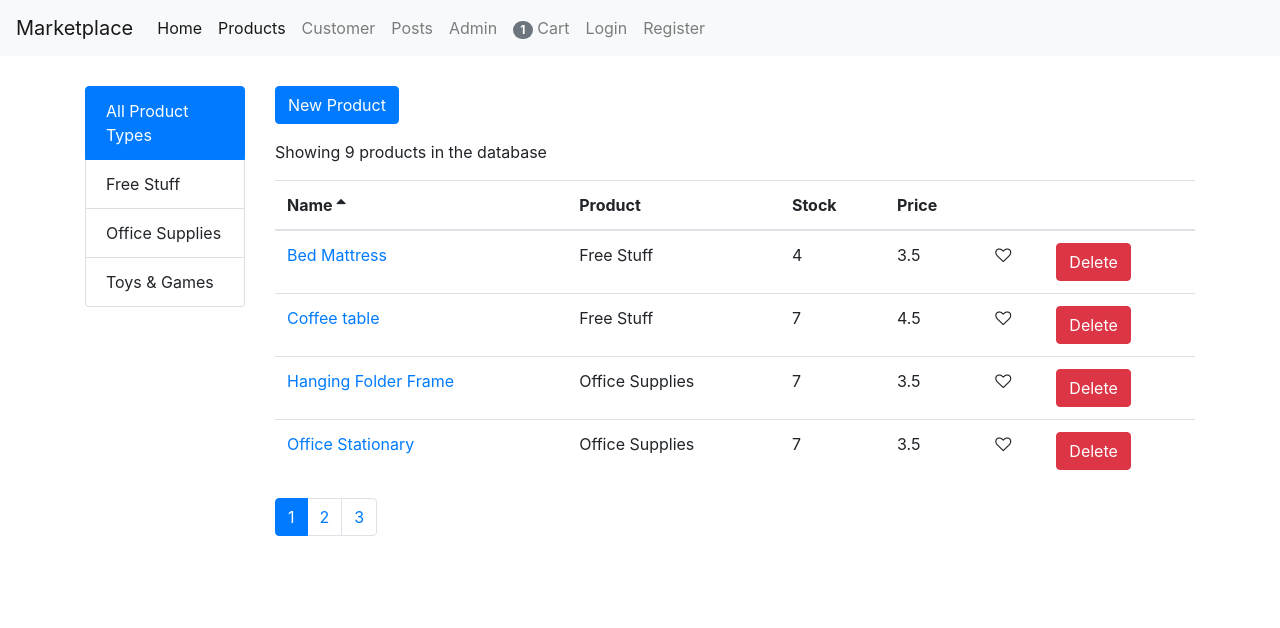
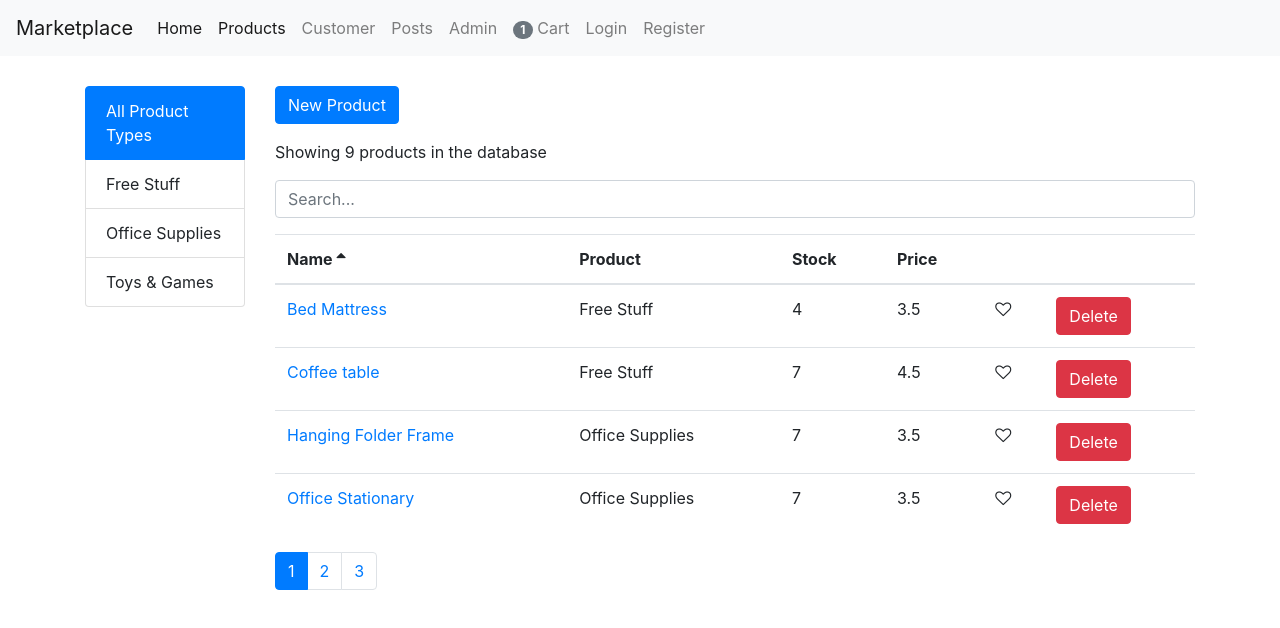
Before and after one commit to jt0398/Marketplace, a React (Create React App) app in the folder client/: page /products in a window 1280 px wide. Shown: the top 628 px of the page. Built offline with nearby package versions, Linux system fonts and the light colour scheme.

Commit message:
Added search

```diff
--- /dev/null
+++ b/client/src/components/common/searchBox.js
@@ -0,0 +1,16 @@
+import React from "react";
+
+const SearchBox = ({ value, onChange }) => {
+  return (
+    <input
+      type="text"
+      name="query"
+      className="form-control my-3"
+      placeholder="Search..."
+      value={value}
+      onChange={(e) => onChange(e.currentTarget.value)}
+    />
+  );
+};
+
+export default SearchBox;
--- a/client/src/pages/products.js
+++ b/client/src/pages/products.js
@@ -7,6 +7,7 @@
 import { getProductTypes } from "../services/productTypeService";
 import _ from "lodash";
 import { Link } from "react-router-dom";
+import SearchBox from "../components/common/searchBox";
 
 class Products extends Component {
   state = {
@@ -14,8 +15,9 @@
     productTypes: [],
     pageSize: 4,
     currentPage: 1,
-    selectedProductType: null,
+    selectedProductType: null, //used in uncontrolled component
     sortColumn: { path: "name", order: "asc" },
+    searchQuery: "", //used in controlled component i.e. input field value={variable}. null or undefined in react are uncontrolled component
   };
 
   componentDidMount() {
@@ -56,19 +58,42 @@
     this.setState({ selectedProductType: productType, currentPage: 1 });
   };
 
+  handleSearch = (query) => {
+    this.setState({
+      searchQuery: query,
+      selectedProductType: null,
+      currentPage: 1,
+    });
+  };
+
   getPagedData = () => {
     const {
       products: allProducts,
       selectedProductType,
       sortColumn,
+      searchQuery,
     } = this.state;
 
-    const filteredProducts =
+    let filteredProducts = allProducts;
+
+    if (searchQuery) {
+      filteredProducts = allProducts.filter(
+        (product) =>
+          product.name.toLowerCase().search(searchQuery.toLowerCase()) > -1
+      );
+    } else if (selectedProductType && selectedProductType._id) {
+      filteredProducts = allProducts.filter(
+        (product) => product.productType._id === selectedProductType._id
+      );
+    }
+
+    /*
+    filteredProducts =
       selectedProductType && selectedProductType._id
         ? allProducts.filter(
             (product) => product.productType._id === selectedProductType._id
           )
-        : allProducts;
+        : allProducts;*/
 
     const sortedProducts = _.orderBy(
       filteredProducts,
@@ -86,11 +111,12 @@
       productTypes,
       selectedProductType,
       sortColumn,
+      searchQuery,
     } = this.state;
 
     const { totalCount: count, data } = this.getPagedData();
 
-    if (count === 0) return <p>There are no products in the database.</p>;
+    //if (count === 0) return <p>There are no products in the database.</p>;
 
     const products = paginate(data, currentPage, pageSize);
 
@@ -108,6 +134,7 @@
             New Product
           </Link>
           <p>Showing {count} products in the database</p>
+          <SearchBox value={searchQuery} onChange={this.handleSearch} />
           <ProductsTable
             products={products}
             onLike={this.handleLike}
```
